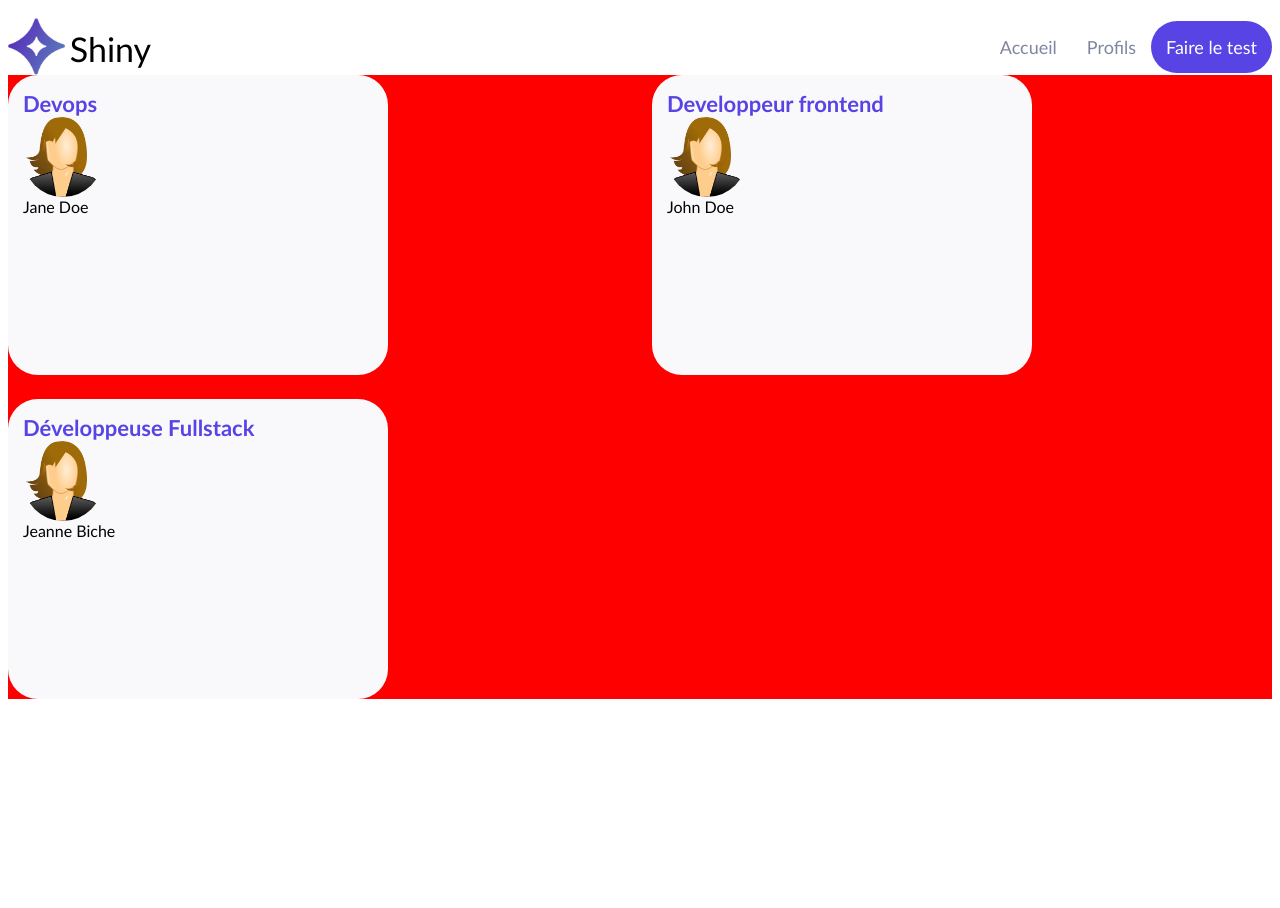
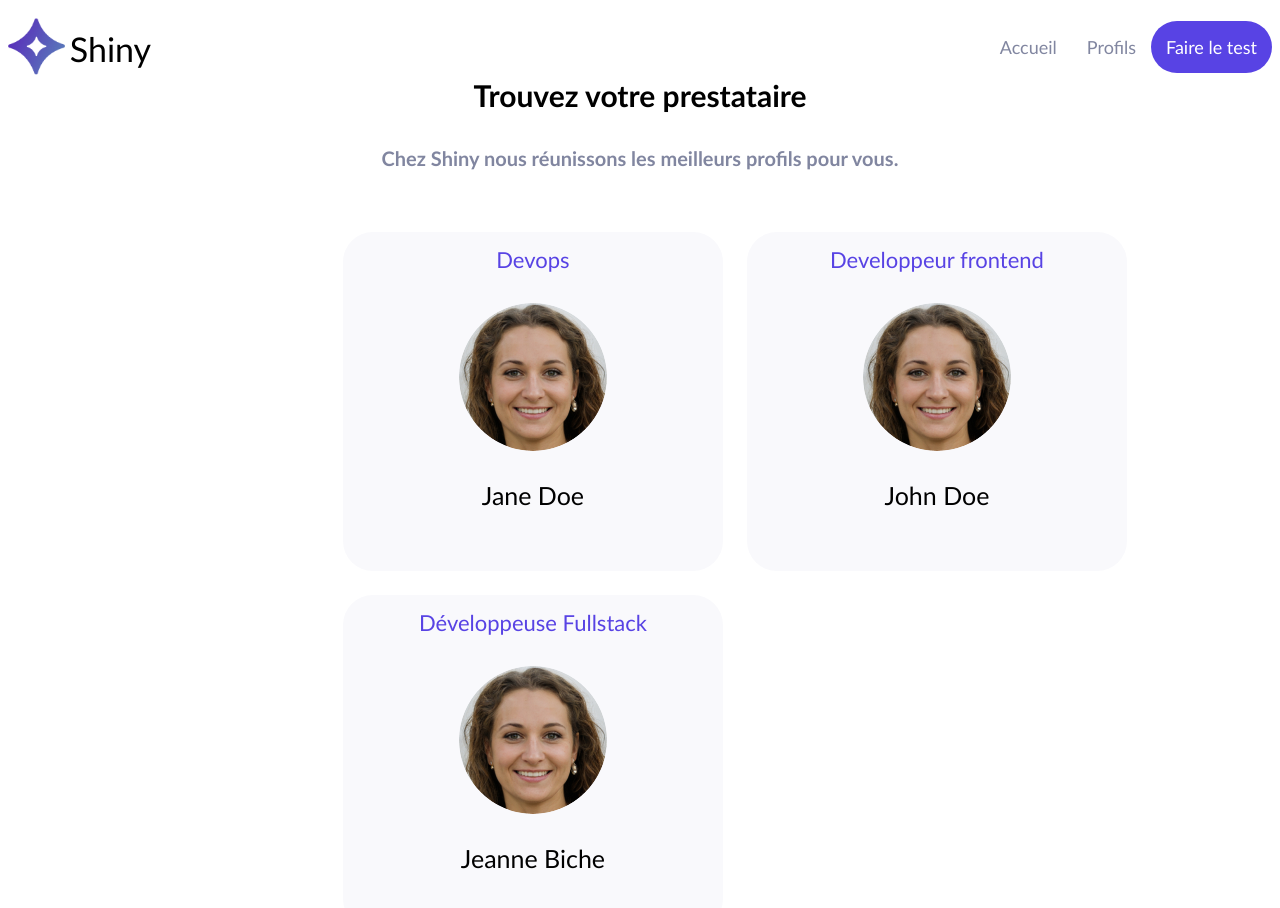
Before and after one commit to richad-m/react-shiny, a React (Create React App) app: page /freelance in a window 1280 px wide. Shown: the top 908 px of the page. Before the commit the page ends 800 px from the top, so only its background shows below. Built offline with nearby package versions, Linux system fonts and the light colour scheme.

Commit message:
Finished prototyping front

```diff
--- a/src/components/Card/index.jsx
+++ b/src/components/Card/index.jsx
@@ -6,23 +6,40 @@ import colors from '../../utils/style/color'
 //Styled components definitions
 
 const CardLabel = styled.span`
+  font-family: Trebuchet MS;
+  font-style: normal;
+  font-weight: normal;
+  font-size: 22px;
+  line-height: 26px;
+  text-align: center;
   color: #5843e4;
-  font-size: 22px;
-  font-weight: bold;
+  margin-bottom: 30px;
 `
 const CardImage = styled.img`
-  height: 80px;
-  width: 80px;
-  border-radius: 50%;
+  height: 148px;
+  width: 148px;
+  border-radius: 90px;
+  margin-bottom: 30px;
 `
-const CardTitle = styled.span``
+const CardTitle = styled.span`
+  width: 210px;
+  height: 28px;
+  font-family: Trebuchet MS;
+  font-style: normal;
+  font-weight: normal;
+  font-size: 25px;
+  line-height: 29px;
+  text-align: center;
+`
 
 const CardWrapper = styled.div`
   display: flex;
+  padding-top: 100px;
+  background: #f9f9fc;
+  border-radius: 30px;
   flex-direction: column;
+  align-items: center;
   padding: 15px;
-  background-color: ${colors.backgroundLight};
-  border-radius: 30px;
   width: 350px;
   transition: 200ms;
   &:hover {
--- a/src/pages/Freelance/index.jsx
+++ b/src/pages/Freelance/index.jsx
@@ -22,16 +22,44 @@ const freelanceProfiles = [
 
 const CardContainer = styled.div`
   margin: 0 auto;
-  background: red;
+  padding-top: 30px;
+  width: 47%;
   display: grid;
   gap: 24px;
-  grid-template-rows: 300px 300px;
+  grid-template-rows: 339px 334px;
   grid-template-columns: repeat(2, 1fr);
+`
+
+const TitleText = styled.div`
+  font-family: Trebuchet MS;
+  font-size: 30px;
+  font-style: normal;
+  font-weight: 700;
+  line-height: 40px;
+  letter-spacing: 0em;
+  text-align: center;
+  margin-bottom: 30px;
+`
+
+const SubTitleText = styled.div`
+  font-family: Trebuchet MS;
+  font-size: 20px;
+  font-style: normal;
+  font-weight: 700;
+  line-height: 27px;
+  letter-spacing: 0em;
+  text-align: center;
+  color: #8186a0;
+  margin-bottom: 30px;
 `
 
 function Freelances() {
   return (
     <div>
+      <TitleText>Trouvez votre prestataire</TitleText>
+      <SubTitleText>
+        Chez Shiny nous réunissons les meilleurs profils pour vous.
+      </SubTitleText>
       <CardContainer>
         {freelanceProfiles.map((profile, index) => (
           <Card
--- a/src/pages/index.jsx
+++ b/src/pages/index.jsx
@@ -4,11 +4,7 @@ import { Link } from 'react-router-dom'
 import colors from '../utils/style/color'
 
 const ResumeSVG = styled.img`
-  height: 506px;
-  width: 541px;
-  left: 760px;
-  top: 339px;
-  border-radius: 0px;
+  flex: 1;
 `
 const TestButton = styled(Link)`
   padding: 15px;
@@ -40,9 +36,10 @@ const CatchPhrase = styled.div`
 const Banner = styled.div`
   display: flex;
   align-items: center;
+  justify-content: center;
   margin: 3px;
   height: 824px;
-  width: 1313px;
+  width: 100%;
   left: 65px;
   top: 200px;
   border-radius: 0px;
```
Also changed, not shown: src/assets/profile.png.
